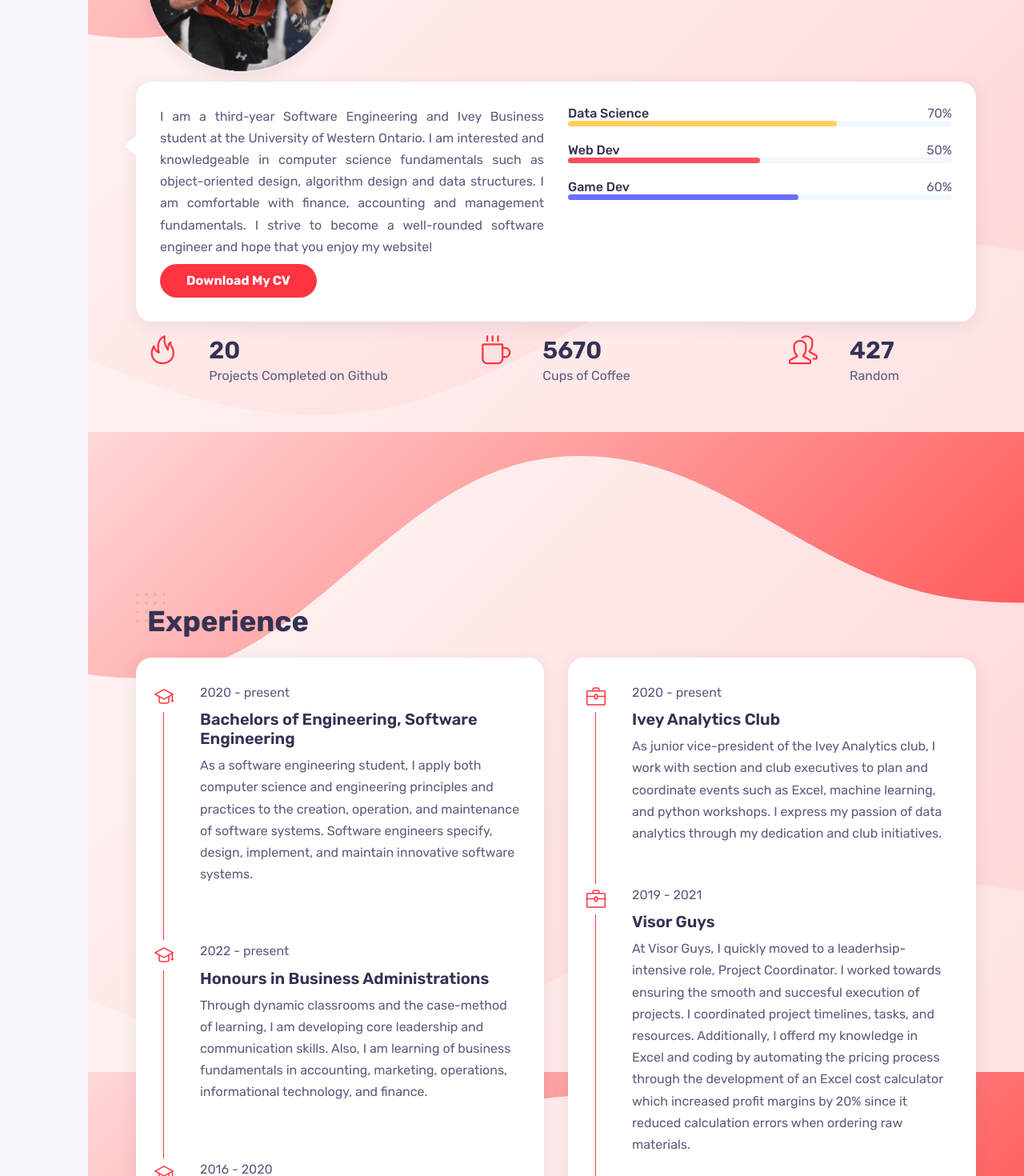
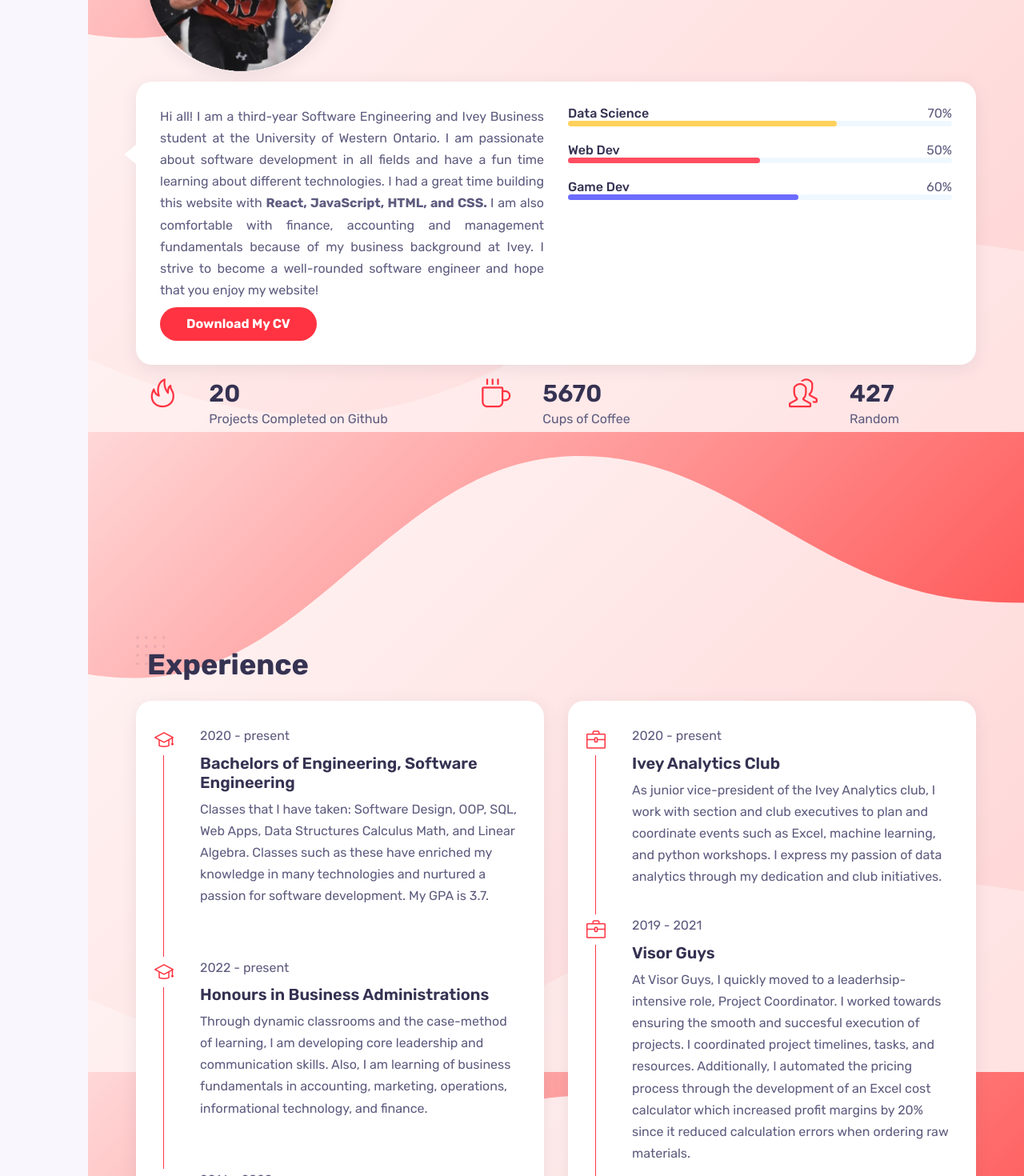
Before and after one commit to jamesmoraless/jamesmoraless.github.io, a React (Create React App) app: page / in a window 1280 px wide. Shown: the part 1060-2530 px from the top of the page at 80% size. Built offline with nearby package versions, Linux system fonts and the light colour scheme.

Commit message:
changing descriptions

```diff
--- a/src/components/about/About.jsx
+++ b/src/components/about/About.jsx
@@ -17,9 +17,10 @@ const About = () => {
                 <div className="about_data grid">
                     <div className="about_info">
                         <p className="about_description">
-                        I am a third-year Software Engineering and Ivey Business student at the University of Western Ontario.
-                        I am interested and knowledgeable in computer science fundamentals such as object-oriented design, algorithm design and data structures.
-                        I am comfortable with finance, accounting and management fundamentals.
+                        Hi all! I am a third-year Software Engineering and Ivey Business student at the University of Western Ontario.
+                        I am passionate about software development in all fields and have a fun time learning about different technologies.
+                        I had a great time building this website with <b>React, JavaScript, HTML, and CSS. </b>
+                         I am also comfortable with finance, accounting and management fundamentals because of my business background at Ivey.
                         I strive to become a well-rounded software engineer and hope that you enjoy my website!
                         </p>
                         <a href={CV} download="James_Morales_CV" className="btn">Download My CV</a>
--- a/src/components/resume/Data.jsx
+++ b/src/components/resume/Data.jsx
@@ -6,7 +6,7 @@ const Data = [
         icon: "icon-graduation",
         year: "2020 - present",
         title: "Bachelors of Engineering, Software Engineering",
-        desc: "As a software engineering student, I apply both computer science and engineering principles and practices to the creation, operation, and maintenance of software systems. Software engineers specify, design, implement, and maintain innovative software systems.",
+        desc: "Classes that I have taken: Software Design, OOP, SQL, Web Apps, Data Structures Calculus Math, and Linear Algebra. Classes such as these have enriched my knowledge in many technologies and nurtured a passion for software development. My GPA is 3.7."
     },
     {
         id: 2,
@@ -38,7 +38,7 @@ const Data = [
         icon: "icon-briefcase",
         year: "2019 - 2021",
         title: "Visor Guys",
-        desc: "At Visor Guys, I quickly moved to a leaderhsip-intensive role, Project Coordinator. I worked towards ensuring the smooth and succesful execution of projects. I coordinated project timelines, tasks, and resources. Additionally, I offerd my knowledge in Excel and coding by automating the pricing process through the development of an Excel cost calculator which increased profit margins by 20% since it reduced calculation errors when ordering raw materials. ",
+        desc: "At Visor Guys, I quickly moved to a leaderhsip-intensive role, Project Coordinator. I worked towards ensuring the smooth and succesful execution of projects. I coordinated project timelines, tasks, and resources. Additionally, I automated the pricing process through the development of an Excel cost calculator which increased profit margins by 20% since it reduced calculation errors when ordering raw materials. ",
     },
     {
         id: 6,
@@ -46,7 +46,7 @@ const Data = [
         icon: "icon-briefcase",
         year: "2019 - 2020",
         title: "Eco Vibrant Essor",
-        desc: "As one of the creators of this club. I was tasked with delegating tasks such as creating promotional videos, which were broadcasted through my highschool and coordinating the conceptualization of landscaping projects around the school which would bring students closer to nature.",
+        desc: "As one of the creators of this club. I was tasked with delegating tasks such as creating promotional videos, which were broadcasted through my highschool and coordinating the conceptualization of landscaping projects around the school which would bring students closer to nature and ecologically sustainable spaces.",
     },
 ];
 
--- a/src/components/resume/resume.css
+++ b/src/components/resume/resume.css
@@ -14,7 +14,7 @@
 .timeline_item {
     position: relative;
     padding-left: 3.125rem;
-    padding-bottom: 3.125rem;
+    padding-bottom: 2.125rem;
 }
 
 .timeline_item:last-child {
```
